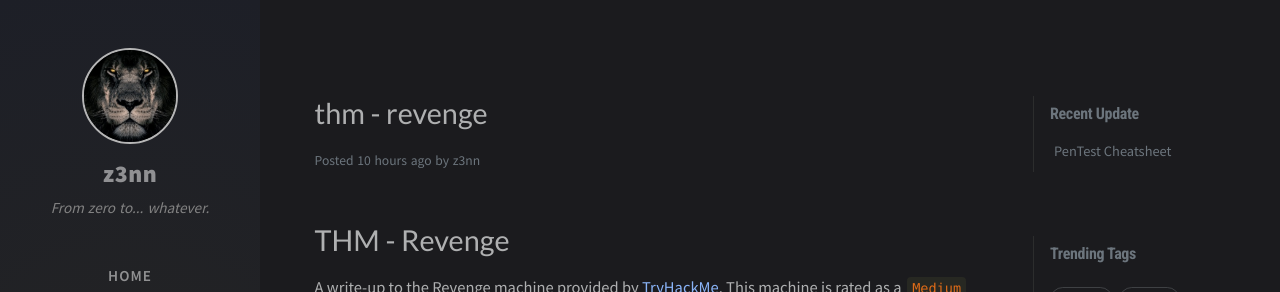
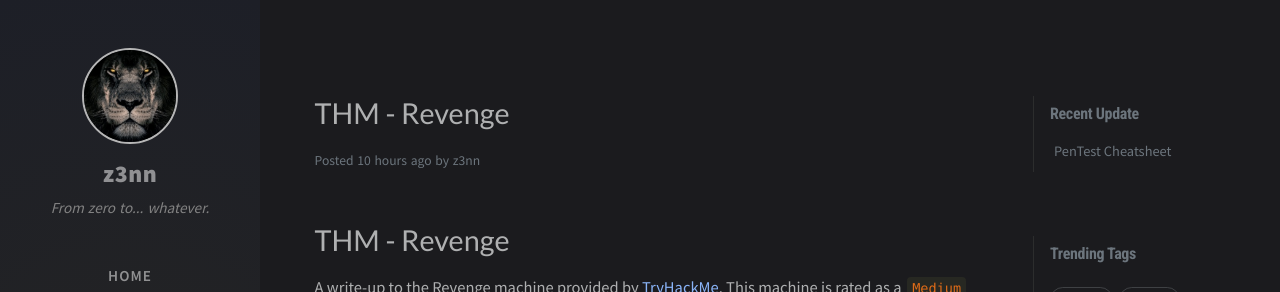
Before and after one commit to 7a336e6e/7a336e6e.github.io, a Jekyll site: the page built from _posts/2020-10-19-thm-revenge.md, in a window 1280 px wide and 900 px high. Shown: the top 292 px of the window. Built offline with Jekyll 4.4.1, drawn with Linux system fonts in a browser that asks for light colours; nearby versions of some CDN libraries; comment, search, counter and statistics services are not loaded.

```diff
--- a/_posts/2020-10-19-thm-revenge.md
+++ b/_posts/2020-10-19-thm-revenge.md
@@ -1,5 +1,5 @@
 ---
-title: thm - revenge
+title: THM - Revenge
 description: write-up for the ducky room in thm
 author: z3nn
 date: 2020-10-19 22:17:34 +0300
```
